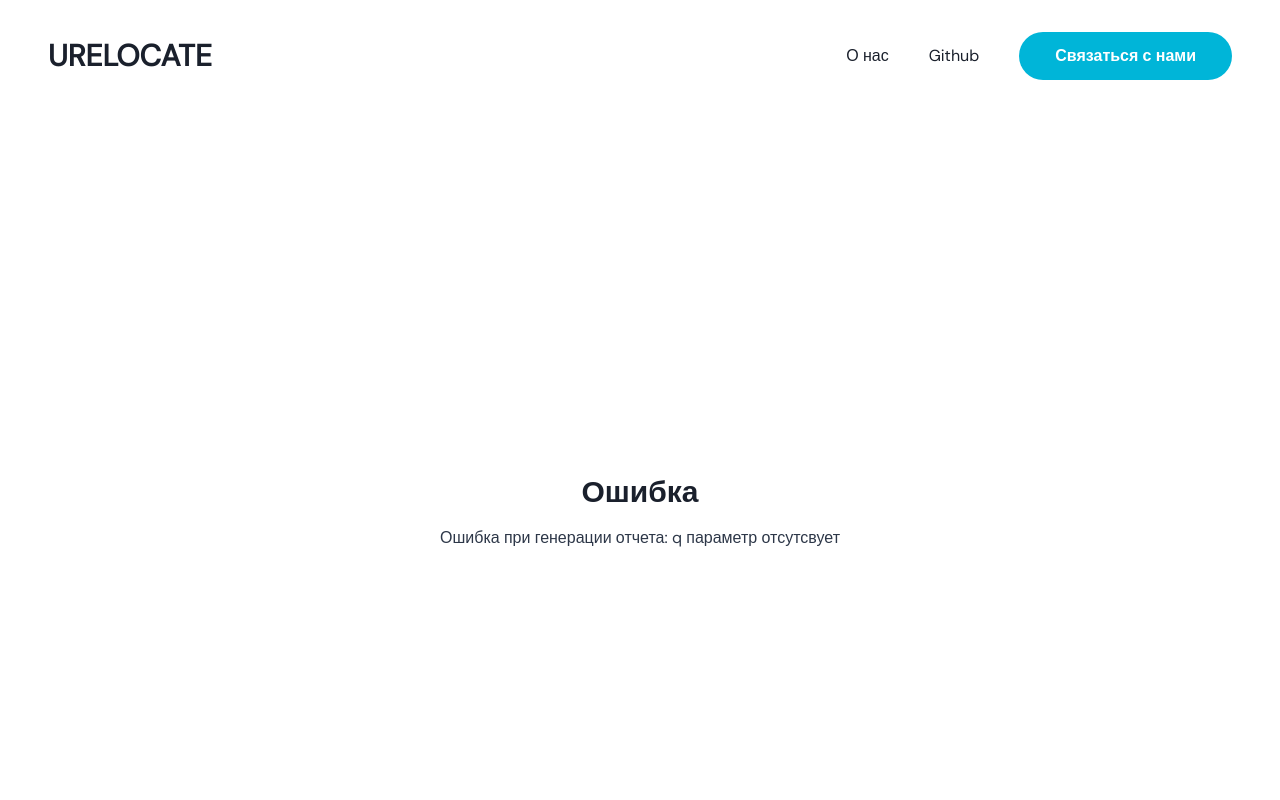
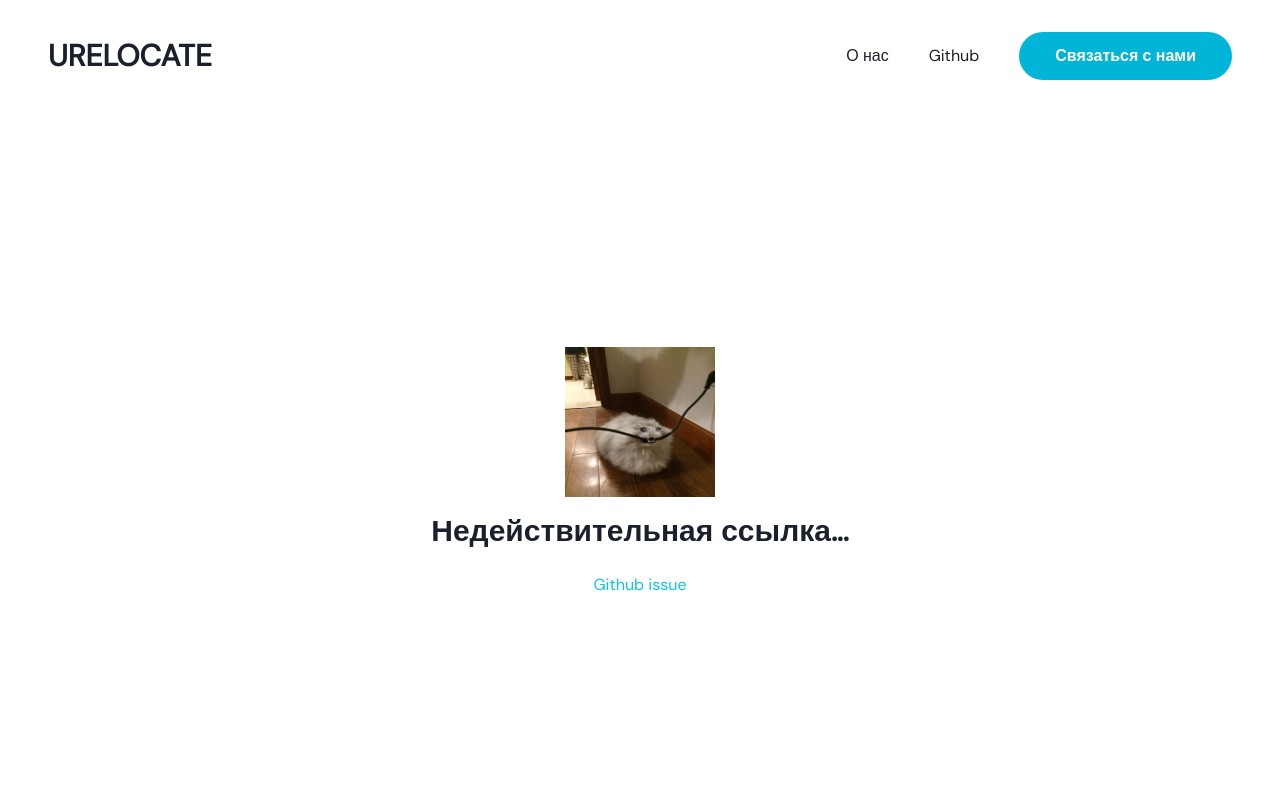
Before and after one commit to goldic342/urelocate-v2, a React (Vite) app in the folder frontend/: page /report in a window 1280 px wide. Shown: the top 800 px of the page. Built offline with nearby package versions, Linux system fonts and the light colour scheme.

Commit message:
Add error handling, breakdown error handling to several components

```diff
--- a/frontend/src/api/report.js
+++ b/frontend/src/api/report.js
@@ -19,8 +19,6 @@ export default class ReportAPI {
     }
     const response = await axios.post(`${API_BASE_URL}/report`, data)
 
-    const d = await response.data
-    console.log(d)
-    return d
+    return await response.data
   }
 }
--- /dev/null
+++ b/frontend/src/components/ErrorDisplay.jsx
@@ -0,0 +1,31 @@
+import { Box, VStack } from '@chakra-ui/react'
+import ErrorMessage from './ErrorMessage'
+import ErrorNavigationLinks from './ErrorNavigationLinks'
+
+const ErrorDisplay = ({ error }) => {
+  const status = error?.status
+  const statusText = error?.statusText
+  let errorMessage = error?.errorMessage || 'Что-то пошло не так :('
+
+  return (
+    <Box
+      display="flex"
+      justifyContent="center"
+      alignItems="center"
+      height="90vh"
+      px={4}
+      position="relative"
+    >
+      <VStack spacing={6}>
+        <ErrorMessage
+          status={status}
+          statusText={statusText}
+          errorMessage={errorMessage}
+        />
+        <ErrorNavigationLinks homeNav={false} />
+      </VStack>
+    </Box>
+  )
+}
+
+export default ErrorDisplay
--- /dev/null
+++ b/frontend/src/components/ErrorMessage.jsx
@@ -0,0 +1,48 @@
+import { VStack, Heading, Text, Image } from '@chakra-ui/react'
+import sadCatPic from '../assets/sad_cat.jpg'
+
+/**
+ * ErrorMessage component to display error details.
+ *
+ * This component can handle two scenarios:
+ * 1. When an error object is passed with `status`, `statusText`, and `errorMessage`.
+ * 2. When a plain error message string is passed as `errorMessage`.
+ *
+ */
+const ErrorMessage = ({ status, statusText, errorMessage }) => {
+  const isSimpleError = !status && !statusText && errorMessage
+
+  return (
+    <VStack spacing={4} textAlign="center">
+      {!isSimpleError && status && <Heading size="4xl">{status}</Heading>}
+      <VStack spacing={0}>
+        {!isSimpleError && statusText && (
+          <Heading size="xl" color="gray.800">
+            {statusText}
+          </Heading>
+        )}
+
+        {isSimpleError ? (
+          <>
+            <Image
+              width={'150px'}
+              height={'150px'}
+              src={sadCatPic}
+              alt="sad cat :("
+            />
+
+            <Heading size={'lg'} mt={4}>
+              {errorMessage}
+            </Heading>
+          </>
+        ) : (
+          <Text size="lg" color="gray.600">
+            {errorMessage}
+          </Text>
+        )}
+      </VStack>
+    </VStack>
+  )
+}
+
+export default ErrorMessage
--- /dev/null
+++ b/frontend/src/components/ErrorNavigationLinks.jsx
@@ -0,0 +1,27 @@
+import { Box } from '@chakra-ui/react'
+import ChakraRouterLink from './ChakraRouterLink'
+
+const ErrorNavigationLinks = ({ homeNav = true, githubNav = true }) => {
+  if (!homeNav && !githubNav) {
+    throw new Error('At least one of props homeNav or githubNav must be true')
+  }
+  return (
+    <Box textAlign="center">
+      {homeNav && (
+        <ChakraRouterLink href="/" color="cyan.400">
+          На главную
+        </ChakraRouterLink>
+      )}
+      {homeNav && githubNav && <> | </>}
+      {githubNav && (
+        <ChakraRouterLink
+          href="https://github.com/goldic342/urelocate-v2/issues/new"
+          color="cyan.400"
+        >
+          Github issue
+        </ChakraRouterLink>
+      )}
+    </Box>
+  )
+}
+export default ErrorNavigationLinks
--- a/frontend/src/components/Loader.jsx
+++ b/frontend/src/components/Loader.jsx
@@ -3,7 +3,7 @@ import { useEffect } from 'react'
 
 const Loader = ({ isLoading, error }) => {
   // Overcompicated Loader with cursor effect
-  // Written by chatGPT, I would not spent my time doing this type development
+  // Written by chatGPT, I would not spent my time doing this
   useEffect(() => {
     if (!isLoading) return
 
--- a/frontend/src/components/ui/Blob.jsx
+++ b/frontend/src/components/ui/Blob.jsx
@@ -1,7 +1,7 @@
 import { Box } from '@chakra-ui/react'
 import { gbc } from '@yuvalkarif/gradient-blob'
 import { useEffect, useState } from 'react'
-import PropTypes from 'prop-types' // Import PropTypes
+import PropTypes from 'prop-types'
 
 const Blob = ({
   points = 30,
@@ -13,10 +13,11 @@ const Blob = ({
   height = { base: '250px', md: '300px', lg: '400px' },
   gradient = 'linear(to-tr, cyan.500, blue.500)',
   cacheChance = 50,
+  zIndex = -1,
   ...props
 }) => {
   const { gb } = gbc({ cacheChance })
-  const [gr, sgr] = useState('12, 20')
+  const [gr, sgr] = useState('0 0')
 
   useEffect(() => {
     const timer = setTimeout(() => {
@@ -31,7 +32,8 @@ const Blob = ({
     <Box
       sx={{
         filter: `blur(${blur}px)`,
-        opacity
+        opacity,
+        zIndex
       }}
     >
       <Box
@@ -39,7 +41,7 @@ const Blob = ({
           width,
           height,
           background: color,
-          transition: 'clip-path 1s ease-in-out',
+          transition: `clip-path ${interval / 1000}s ease-in-out`,
           clipPath: `polygon(${gr})`,
           bgGradient: gradient
         }}
@@ -58,7 +60,8 @@ Blob.propTypes = {
   width: PropTypes.oneOfType([PropTypes.string, PropTypes.object]),
   height: PropTypes.oneOfType([PropTypes.string, PropTypes.object]),
   cacheChance: PropTypes.number,
-  gradient: PropTypes.string
+  gradient: PropTypes.string,
+  zIndex: PropTypes.number
 }
 
 export default Blob
--- a/frontend/src/main.jsx
+++ b/frontend/src/main.jsx
@@ -9,11 +9,13 @@ import FormPage from './pages/FormPage'
 import { formLoader } from './api/loaders'
 import ReportPage from './pages/ReportPage'
 import AboutPage from './pages/AboutPage'
+import ErrorPage from './pages/ErrorPage'
 
 const router = createBrowserRouter([
   {
     path: '/',
     element: <Root />,
+    errorElement: <ErrorPage />,
     children: [
       {
         index: true,
--- /dev/null
+++ b/frontend/src/pages/ErrorPage.jsx
@@ -0,0 +1,58 @@
+import { Box, VStack } from '@chakra-ui/react'
+import { useRouteError, isRouteErrorResponse } from 'react-router-dom'
+import Blob from '../components/ui/Blob'
+import ErrorNavigationLinks from '../components/ErrorNavigationLinks'
+import ErrorMessage from '../components/ErrorMessage'
+
+const ErrorPage = () => {
+  const error = useRouteError()
+
+  let status = 500
+  let statusText = 'Error'
+  let errorMessage
+
+  if (isRouteErrorResponse(error)) {
+    status = error.status
+    statusText = error.statusText
+    errorMessage = error.data?.message || errorMessage
+  } else if (error instanceof Error) {
+    errorMessage = error.message || errorMessage
+  }
+
+  return (
+    <>
+      <Blob
+        position="absolute"
+        top={0}
+        left={0}
+        width="100%"
+        height="100vh"
+        blur={100}
+        opacity={0.4}
+        color="blue.400"
+        cacheChance={90}
+        interval={2000}
+      />
+
+      <Box
+        display="flex"
+        justifyContent="center"
+        alignItems="center"
+        height="100vh"
+        px={4}
+        position="relative"
+      >
+        <VStack spacing={2}>
+          <ErrorMessage
+            status={status}
+            errorMessage={errorMessage}
+            statusText={statusText}
+          />
+          <ErrorNavigationLinks />
+        </VStack>
+      </Box>
+    </>
+  )
+}
+
+export default ErrorPage
--- a/frontend/src/pages/ReportPage.jsx
+++ b/frontend/src/pages/ReportPage.jsx
@@ -1,3 +1,4 @@
+import { useState } from 'react'
 import { Container, Flex, Box, Text } from '@chakra-ui/react'
 import PercentProgress from '../components/ui/PercentProgress'
 import { useSearchParams } from 'react-router-dom'
@@ -8,19 +9,26 @@ import useRemoteData from '../hooks/userRemoteData'
 import ReportAPI from '../api/report'
 import Loader from '../components/Loader'
 import ContactBtn from '../components/ContactBtn'
+import ErrorDisplay from '../components/ErrorDisplay'
 
 const ReportPage = () => {
   const [searchParams] = useSearchParams()
+  const [paramsError, setParamsError] = useState('')
+
   const { data, isLoading, error } = useRemoteData(async () => {
     const reportApi = new ReportAPI()
     const params = searchParams.get('q')
 
     if (!params) {
-      throw new Error('Ошибка при генерации отчета: q параметр отсутсвует')
+      setParamsError('Недействительная ссылка...')
     }
 
     return await reportApi.get_report(JSON.parse(atob(params)))
   }, [])
+
+  if (paramsError) {
+    return <ErrorDisplay error={{ errorMessage: paramsError }} />
+  }
 
   return (
     <>
```
Also changed, not shown: frontend/src/assets/sad_cat.jpg (added).
